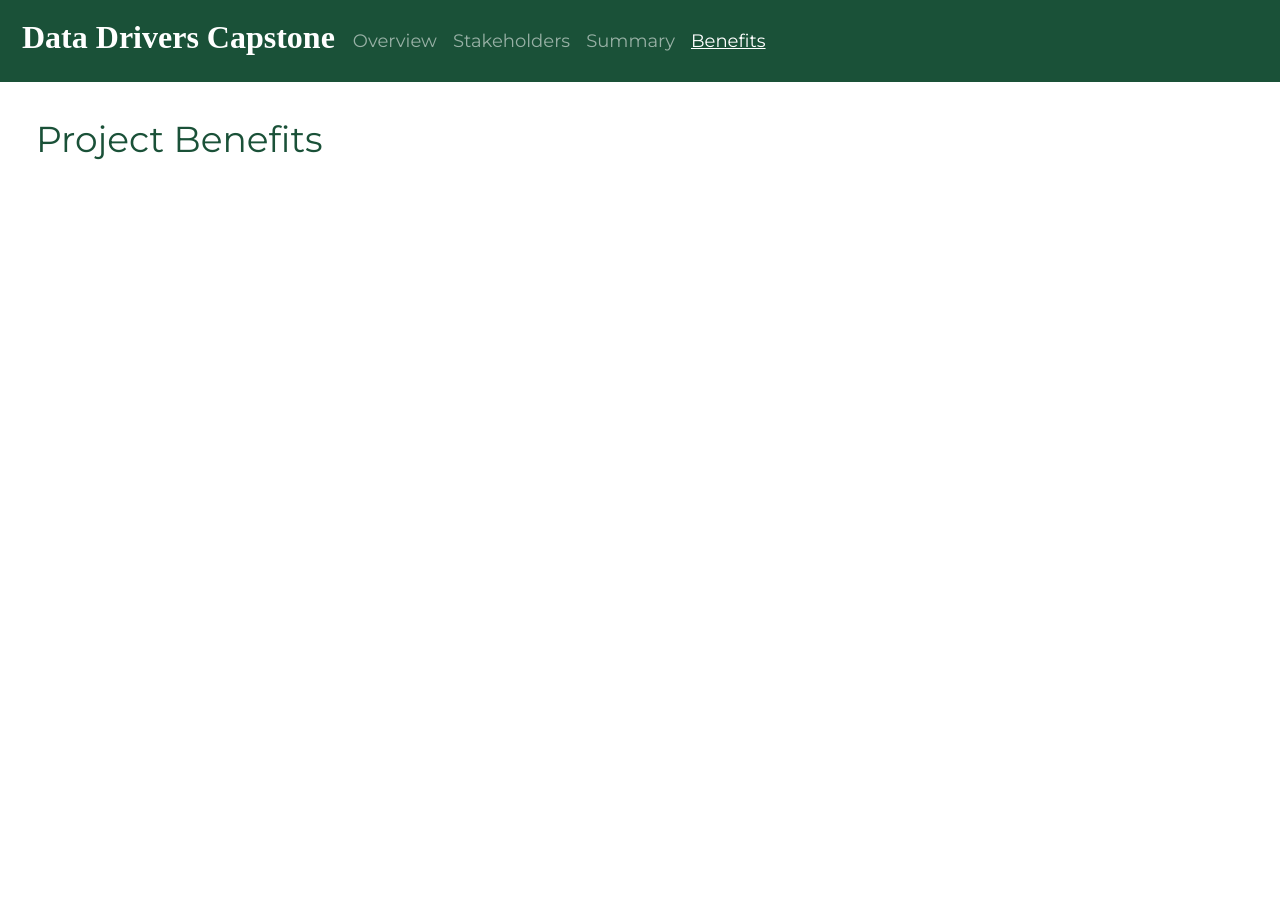
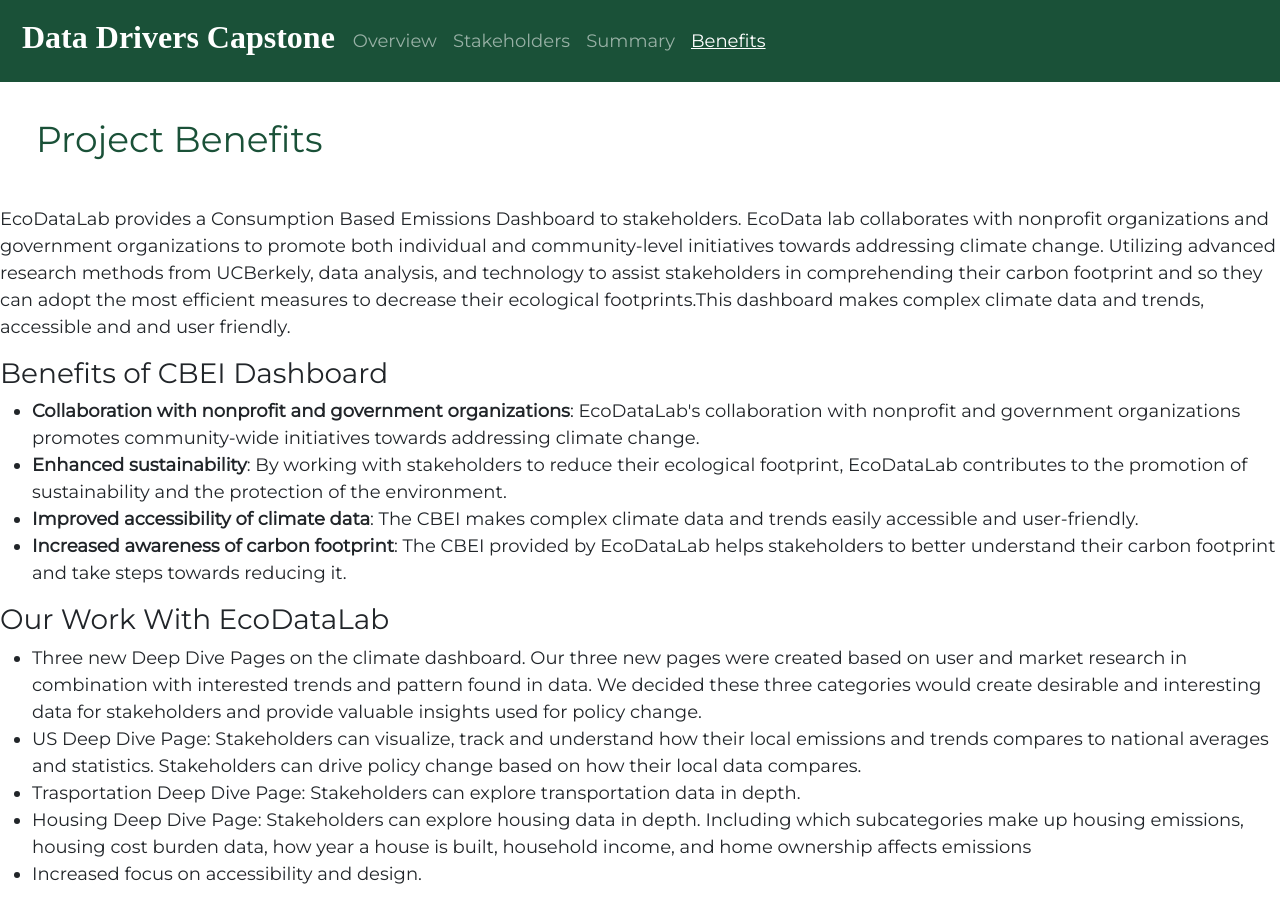
Before and after one commit to emilysmokoff/eco-data-lab.github.io, a website: page benefits.html in a window 1280 px wide. Before the commit the page ends 800 px from the top, so only its background shows below. Drawn offline with nearby package versions, Linux system fonts and the light colour scheme.

Commit message:
Benefits page

```diff
--- a/benefits.html
+++ b/benefits.html
@@ -47,8 +47,30 @@
 
     <main>
         <div class="benefits">
+            <p>EcoDataLab provides a Consumption Based Emissions Dashboard to stakeholders. EcoData lab collaborates with nonprofit organizations and government organizations to promote both individual and community-level initiatives towards addressing climate change. Utilizing advanced research methods from UCBerkely, data analysis, and technology to assist stakeholders in comprehending their carbon footprint and so they can adopt the most efficient measures to decrease their ecological footprints.This dashboard makes complex climate data and trends, accessible and and user friendly.
+            </p>
+            <h3>Benefits of CBEI Dashboard</h3>
+            <ul>
+                <li> <strong>Collaboration with nonprofit and government organizations</strong>: EcoDataLab's collaboration with nonprofit and government organizations promotes community-wide initiatives towards addressing climate change. </li>
+                <li> <strong>Enhanced sustainability</strong>: By working with stakeholders to reduce their ecological footprint, EcoDataLab contributes to the promotion of sustainability and the protection of the environment.</li>
+                <li> <strong>Improved accessibility of climate data</strong>: The CBEI makes complex climate data and trends easily accessible and user-friendly.</li>
+                <li> <strong>Increased awareness of carbon footprint</strong>: The CBEI provided by EcoDataLab helps stakeholders to better understand their carbon footprint and take steps towards reducing it.</li>
+            </ul>
+
+            <h3>Our Work With EcoDataLab</h3>
+            <ul>
+                <li> Three new Deep Dive Pages on the climate dashboard. Our three new pages were created based on user and market research in combination with interested trends and pattern found in data. We decided these three categories would create desirable and interesting data for stakeholders and provide valuable insights used for policy change.   </li>
+                <li> US Deep Dive Page: Stakeholders can visualize, track and understand how their local emissions and trends compares to national averages and statistics. Stakeholders can drive policy change based on how their local data compares. </li>
+                <li> Trasportation Deep Dive Page: Stakeholders can explore transportation data in depth.</li>
+                <li> Housing Deep Dive Page: Stakeholders can explore housing data in depth. Including which subcategories make up housing emissions, housing cost burden data, how year a house is built, household income, and home ownership affects emissions </li>
+                <li> Increased focus on accessibility and design. </li>
+            </ul>
+
+
 
         </div>
     </main>
+
+
 </body>
 </html>
--- a/css/style.css
+++ b/css/style.css
@@ -79,6 +79,6 @@
 
 }
 
-.overview, .summary, .stakeholders {
+.overview, .summary, .stakeholders .benefits {
     margin: 1.5em;
 }
```
